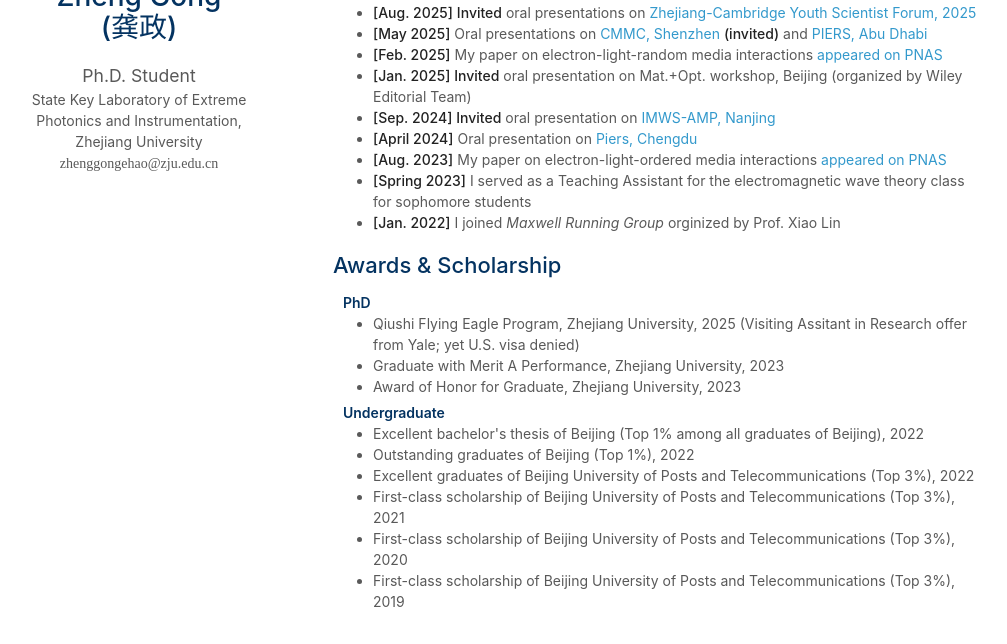
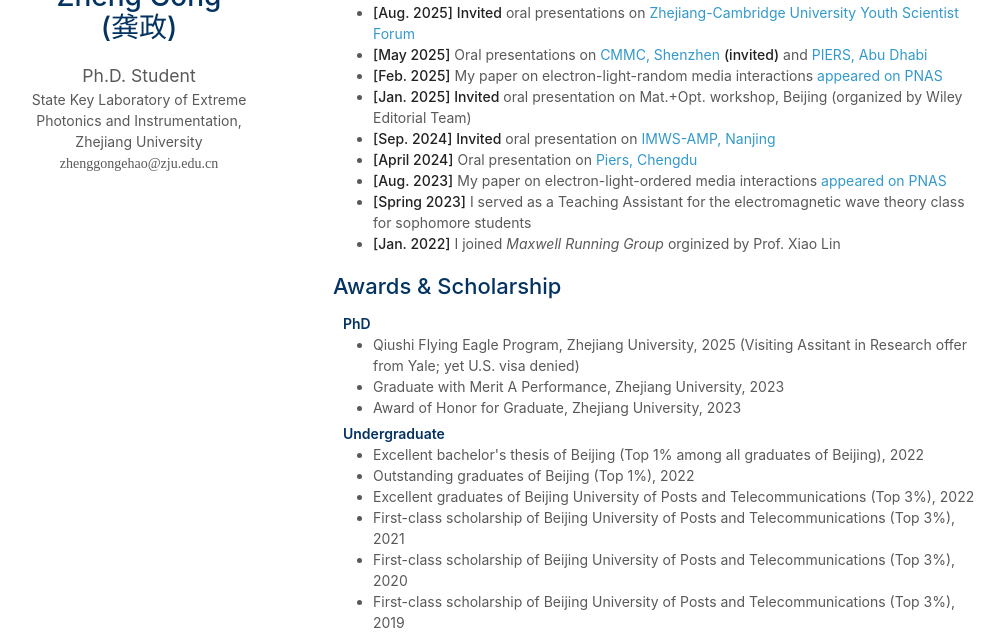
Before and after one commit to zhenggongehao/zhenggongehao.github.io, a Jekyll site: the page built from index.md, in a window 1280 px wide and 900 px high, scrolled down 1143 px, cut to the strip 256-900 px from the top of the window. Shown: the whole strip, without its empty margins (137-1144 px from the left). Built offline with Jekyll 4.4.1, drawn with Linux system fonts in a browser that asks for light colours; nearby versions of some CDN libraries; a style sheet for code colours, icons or effects is not loaded; our own code applies the rules of GitHub Pages for plain Markdown files.

Commit message:
UpdateNews

```diff
--- a/index.md
+++ b/index.md
@@ -17,7 +17,7 @@ layout: homepage
 
 ## News
 - **[Ongoing project, continuously updated]** keV-free-electron light source (_assembled and installed_ at [iZJU](https://www.intl.zju.edu.cn/en){:target="_blank"} [Oct. 2023], visible light _observed_ with naked eyes [April 2025], X-ray background signal detected [Aug. 2025]; **_Team effort_**: Jialin [lead, 2021–2023], , Ruoxi [assistance, 2021–2024], **Zheng [lead, July 2023–present; assistance, 2022–2023]**, Zun, Xiangfeng, and Bowen [assistance, March 2025–present], Prof. Lin [supervise, 2021–present])
-- **[Aug. 2025]** **Invited** oral presentations on [Zhejiang-Cambridge Youth Scientist Forum, 2025](./assets/files/Program%20V1.1(2).pdf){:target="_blank"}
+- **[Aug. 2025]** **Invited** oral presentations on [Zhejiang-Cambridge University Youth Scientist Forum](./assets/files/Program%20V1.1(2).pdf){:target="_blank"}
 - **[May 2025]** Oral presentations on [CMMC, Shenzhen](https://www.metasoc.org.cn/cn/web/index/28310_2443311){:target="_blank"} **(invited)** and [PIERS, Abu Dhabi](https://abdb2025.piers.org/session.html?sid=S060){:target="_blank"}
 - **[Feb. 2025]** My paper on electron-light-random media interactions [appeared on PNAS](https://www.pnas.org/doi/10.1073/pnas.2413336122){:target="_blank"}
 - **[Jan. 2025]** **Invited** oral presentation on Mat.+Opt. workshop, Beijing (organized by Wiley Editorial Team)
```
